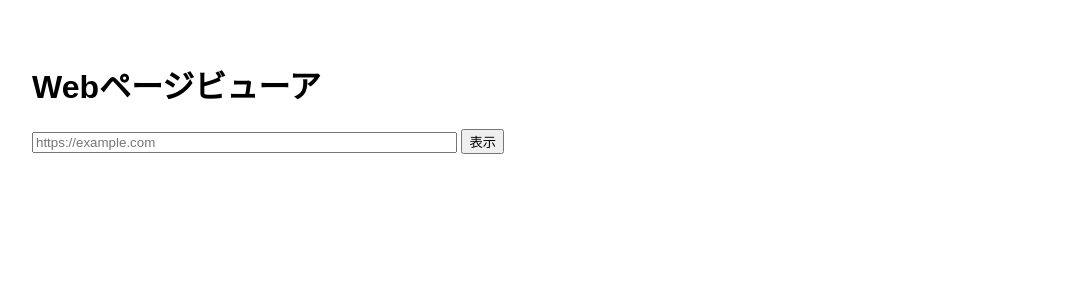
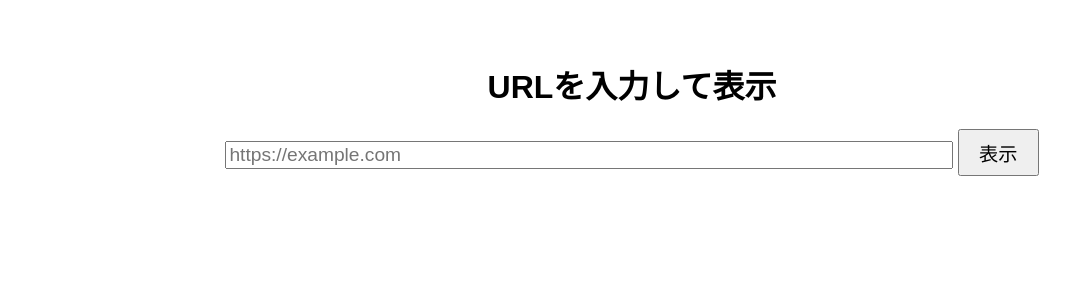
Before and after one commit to sukepc0824/toppa, a Flask app: page / in a window 1280 px wide. Shown: the top 300 px of the page, without its empty margins (8-1078 px from the left). Run offline with Flask 3, Linux system fonts and the light colour scheme.

Commit message:
Update index.html

```diff
--- a/templates/index.html
+++ b/templates/index.html
@@ -2,34 +2,28 @@
 <html lang="ja">
 <head>
   <meta charset="UTF-8">
-    <title>Webビューワー</title>
+  <title>ページビューワー</title>
   <style>
     body {
       font-family: sans-serif;
       padding: 2em;
+      text-align: center;
     }
-        form {
-            margin-bottom: 1em;
+    input[type="text"] {
+      width: 60%;
+      font-size: 1.2em;
     }
-        .external-content {
-            border: 1px solid #ccc;
-            padding: 1em;
-            max-height: 80vh;
-            overflow: auto;
+    button {
+      font-size: 1.2em;
+      padding: 0.4em 1em;
     }
   </style>
 </head>
 <body>
-    <h1>Webページビューア</h1>
-    <form method="POST">
-        <input type="text" name="url" placeholder="https://example.com" size="50" value="{{ url }}">
+  <h1>URLを入力して表示</h1>
+  <form method="POST" action="/view">
+    <input type="text" name="url" placeholder="https://example.com" required>
     <button type="submit">表示</button>
   </form>
-
-    {% if embedded_html %}
-    <div class="external-content">
-        {{ embedded_html | safe }}
-    </div>
-    {% endif %}
 </body>
 </html>
```
Lines whose indentation alone changed are shown as unchanged.
